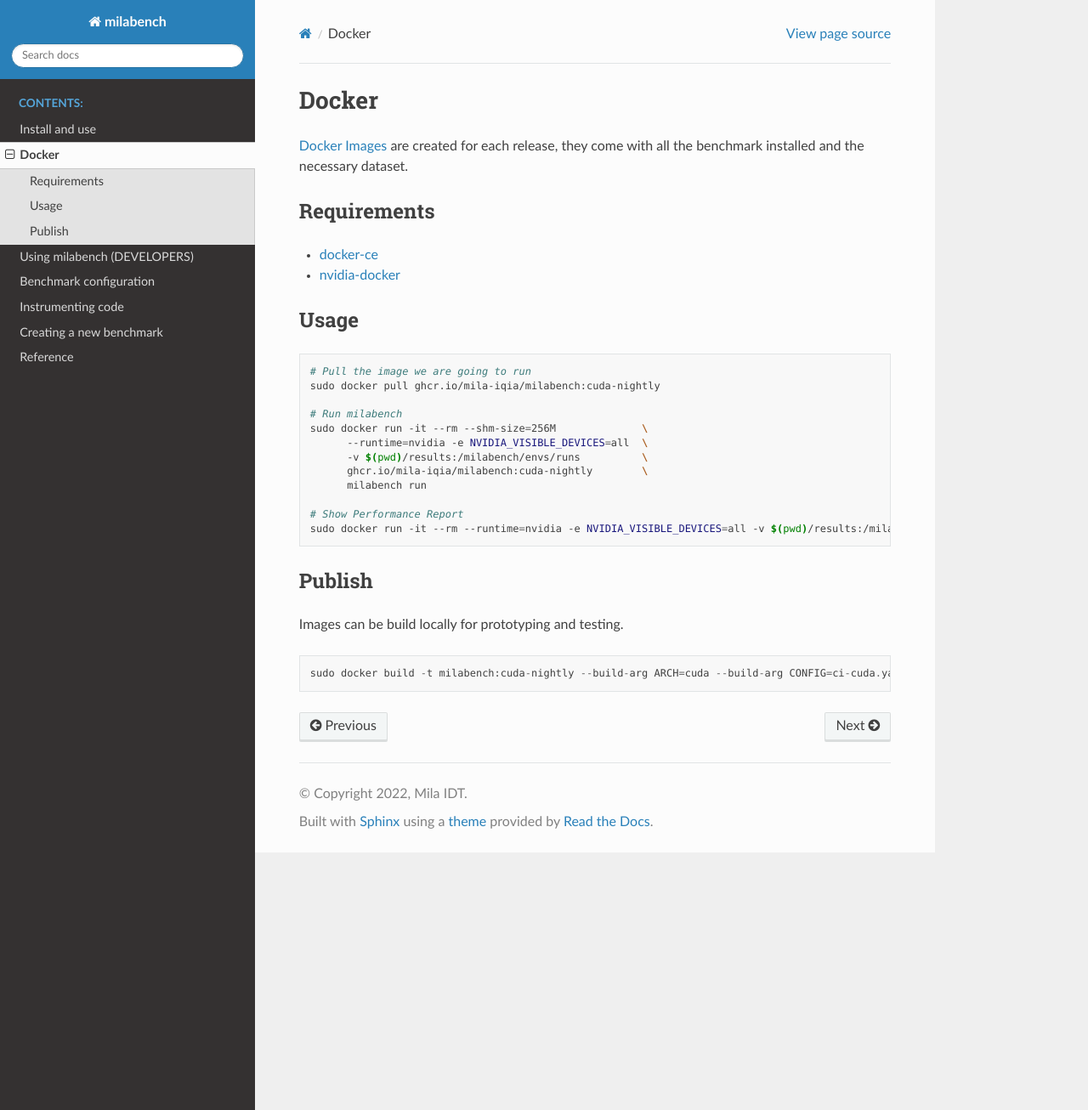
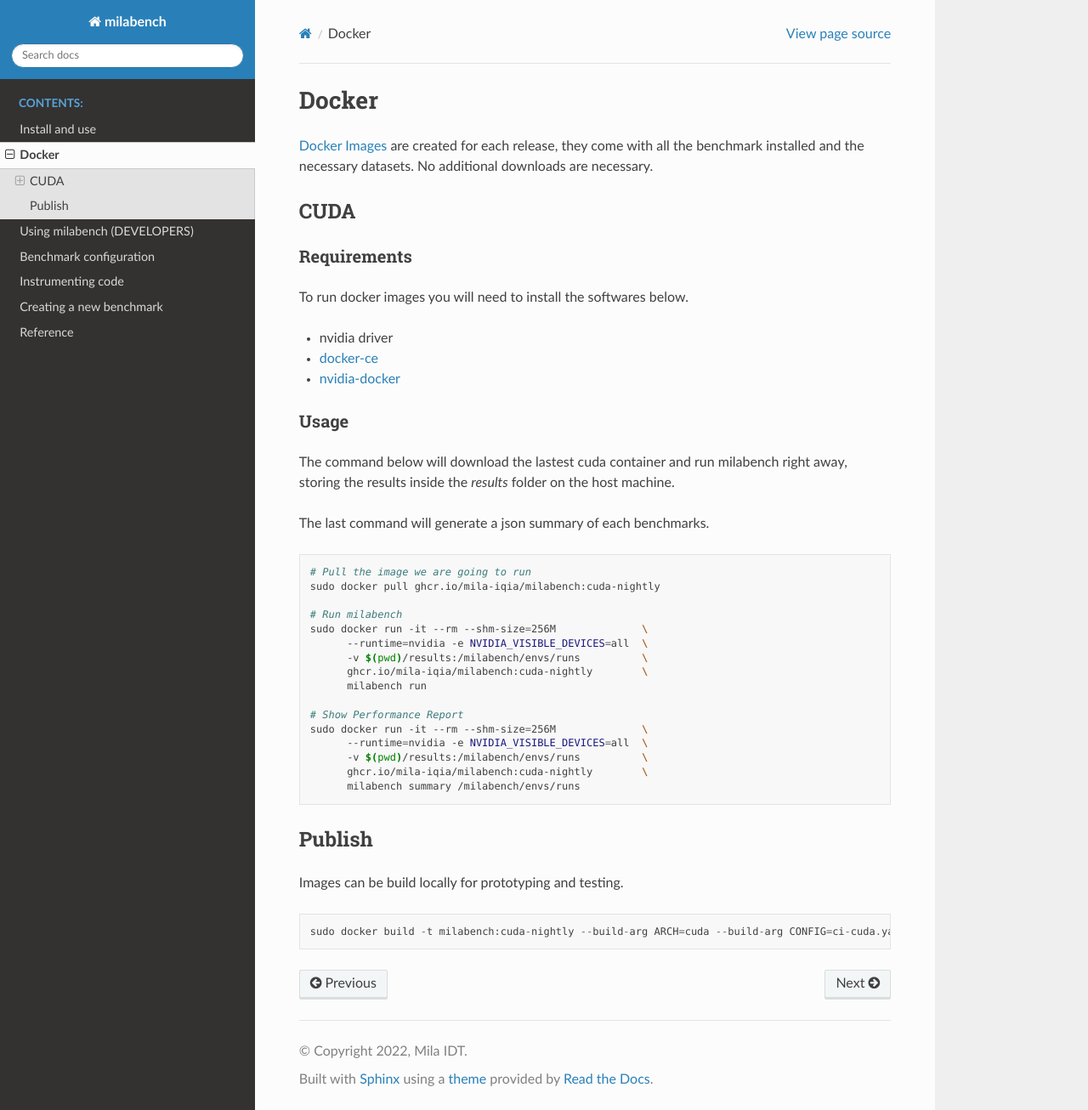
Before and after one commit to mila-iqia/milabench, a Sphinx documentation site: the page built from docs/docker.rst, in a window 1280 px wide and 1306 px high. Shown: the whole window at 85% size. Built offline with Sphinx 7.4.7 and the Read the Docs theme 2.0.0, drawn with Linux system fonts in a browser that asks for light colours.

Commit message:
Update docker.rst

```diff
--- a/docs/docker.rst
+++ b/docs/docker.rst
@@ -2,18 +2,29 @@
 ======
 
 `Docker Images <https://github.com/mila-iqia/milabench/kgs/container/milabench>`_ are created for each release,
-they come with all the benchmark installed and the necessary dataset.
+they come with all the benchmark installed and the necessary datasets.
+No additional downloads are necessary.
 
+CUDA
+----
 
 Requirements
-------------
+^^^^^^^^^^^^
 
+To run docker images you will need to install the softwares below.
+
+* nvidia driver
 * `docker-ce <https://docs.docker.com/engine/install/ubuntu/#install-using-the-repository>`_
 * `nvidia-docker <https://docs.nvidia.com/datacenter/cloud-native/container-toolkit/install-guide.html#docker>`_
 
 
 Usage
------
+^^^^^
+
+The command below will download the lastest cuda container and run milabench right away,
+storing the results inside the `results` folder on the host machine.
+
+The last command will generate a json summary of each benchmarks.
 
 .. code-block:: bash
 
@@ -28,7 +39,11 @@
          milabench run
 
    # Show Performance Report
-   sudo docker run -it --rm --runtime=nvidia -e NVIDIA_VISIBLE_DEVICES=all -v $(pwd)/results:/milabench/results ghcr.io/mila-iqia/milabench:cuda-nightly milabench summary /milabench/envs/runs
+   sudo docker run -it --rm --shm-size=256M              \
+         --runtime=nvidia -e NVIDIA_VISIBLE_DEVICES=all  \
+         -v $(pwd)/results:/milabench/envs/runs          \
+         ghcr.io/mila-iqia/milabench:cuda-nightly        \
+         milabench summary /milabench/envs/runs
 
 
 Publish
```
